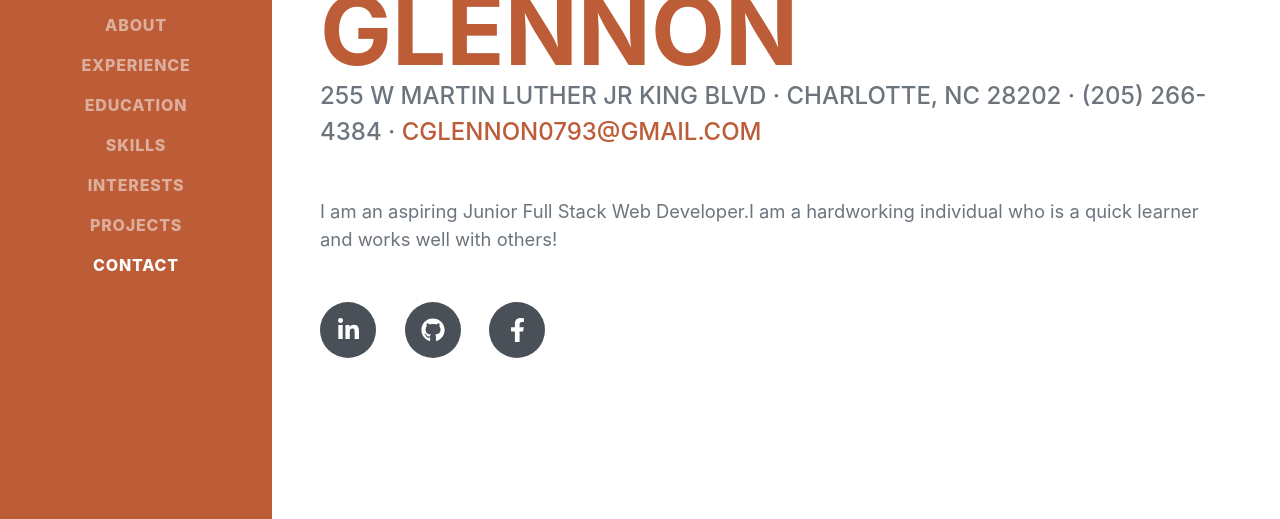
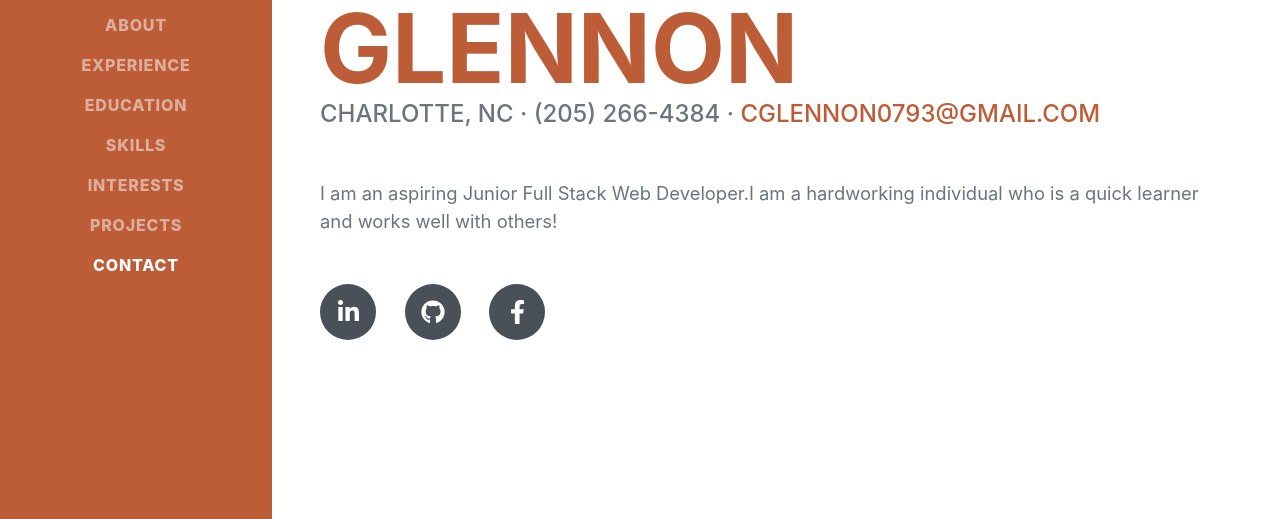
Before and after one commit to cglennon924/Updated-Portfolio, a plain HTML site: page index.html in a window 1280 px wide. Shown: the part 278-797 px from the top of the page. Drawn offline with nearby package versions, Linux system fonts and the light colour scheme; files whose address does not match are found by name; a web font is replaced by a local one.

Commit message:
corrected address

```diff
--- a/index.html
+++ b/index.html
@@ -54,7 +54,7 @@
                     <span class="text-primary">Glennon</span>
                 </h1>
                 <div class="subheading mb-5">
-                    255 W Martin Luther Jr King Blvd · Charlotte, NC 28202 · (205) 266-4384 ·
+                    Charlotte, NC · (205) 266-4384 ·
                     <a href="mailto:name@email.com">cglennon0793@gmail.com</a>
                 </div>
                 <p class="lead mb-5">I am an aspiring Junior Full Stack Web Developer.I am a hardworking individual who
```
